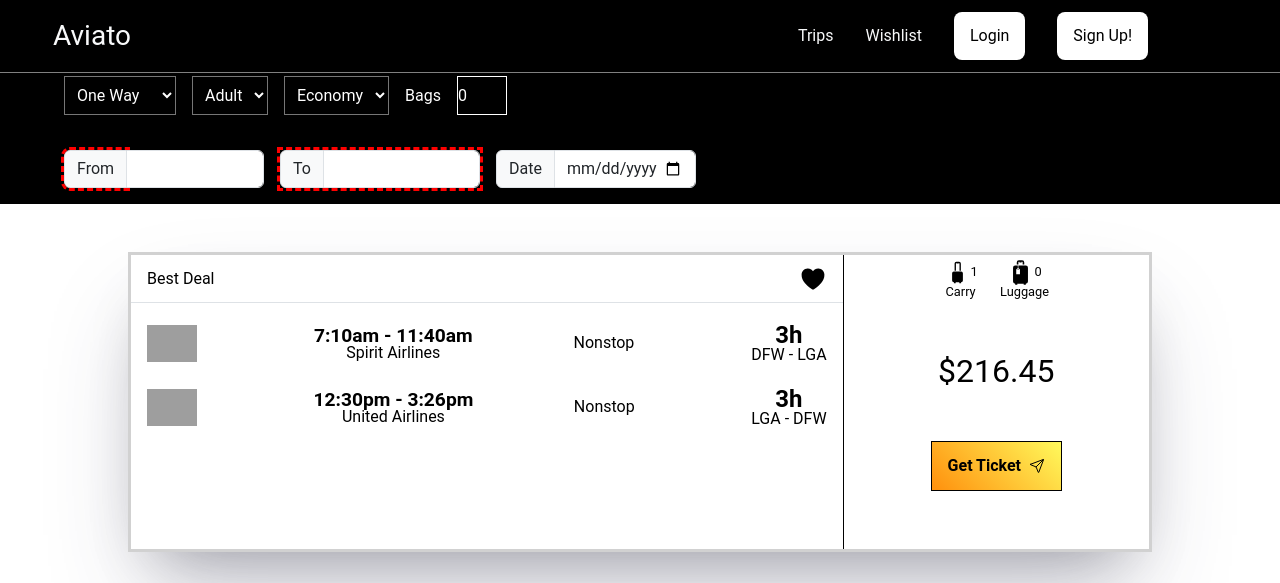
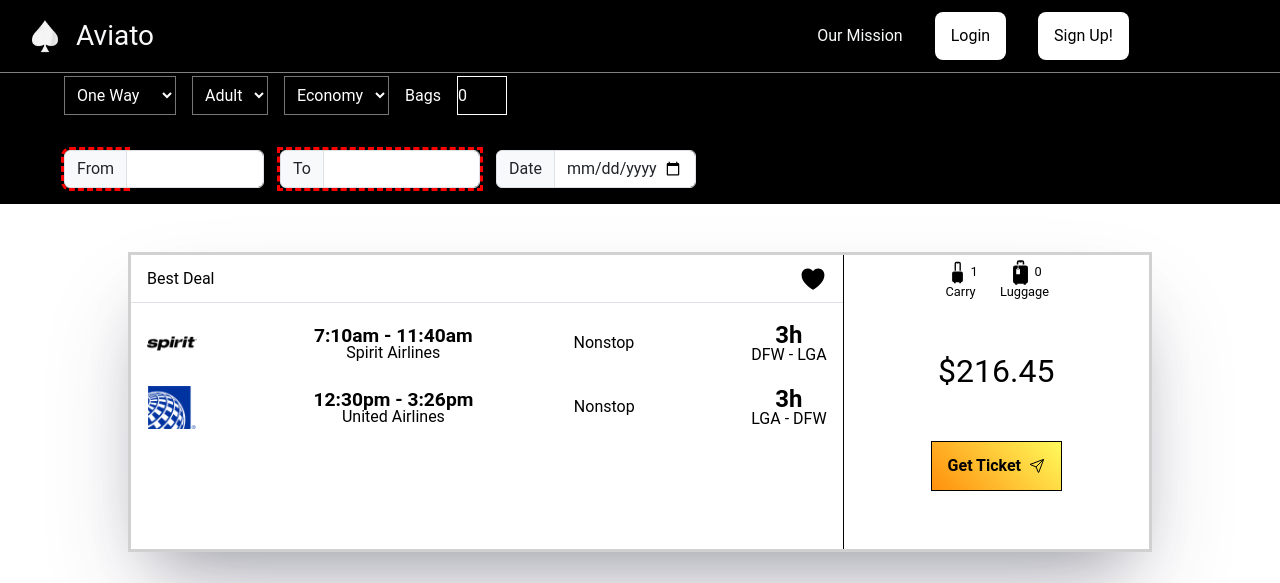
Before and after one commit to swann-deanda-deciga-holder/aviato-airlines-captone, a Spring Boot app: page /results in a window 1280 px wide. Shown: the top 583 px of the page. Run offline with Spring Boot 4, Linux system fonts and the light colour scheme; some of the project's set-up classes (security, data sources, template engines, error pages and the like) are left out, and stand-ins take their place; some libraries are stand-ins or nearby versions; grey boxes are pictures that could not be loaded.

Commit message:
Added frontend

```diff
--- a/src/main/resources/templates/results.html
+++ b/src/main/resources/templates/results.html
@@ -5,7 +5,7 @@
   <meta charset="UTF-8">
   <meta http-equiv="X-UA-Compatible" content="IE=edge">
   <meta name="viewport" content="width=device-width, initial-scale=1.0">
-<!--  <link rel="icon" href="assets/img/spade-circle.png">-->
+  <link rel="icon" href="/img/spade-circle.png">
   <title>Aviato</title>
    <link href="https://cdn.jsdelivr.net/npm/bootstrap@5.3.0-alpha1/dist/css/bootstrap.min.css" rel="stylesheet" integrity="sha384-GLhlTQ8iRABdZLl6O3oVMWSktQOp6b7In1Zl3/Jr59b6EGGoI1aFkw7cmDA6j6gD" crossorigin="anonymous">
 <!--  <link rel="stylesheet" href="css/bootstrap.min.css">-->
@@ -50,18 +50,16 @@
     <figure class="logo">
       <a href="index.html" class=" text-light w-100 d-flex justify-content-center align-items-center">
 
-<!--        <img width="30px" src="assets/img/spades.png" alt="">-->
+        <img width="30px" src="/img/spades.png" alt="">
         <h1 class="fs-3">Aviato</h1>
 
       </a>
     </figure>
     <nav>
       <ul>
+
         <a href="#">
-          <li class="text-light">Trips</li>
-        </a>
-        <a href="#">
-          <li class="text-light">Wishlist</li>
+          <li class="text-light">Our Mission</li>
         </a>
         <a href="login.html">
           <li class="text-light"><button>Login</button></li>
```
Also changed, not shown: src/main/resources/static/img/AA.png (added), src/main/resources/static/img/UA.png (added), src/main/resources/static/img/jetblue.png (added), src/main/resources/static/img/plane-over-earth.jpeg (added), src/main/resources/static/img/spade-circle.png (added), src/main/resources/static/img/spades.png (added), src/main/resources/static/img/spirit.png (added).
